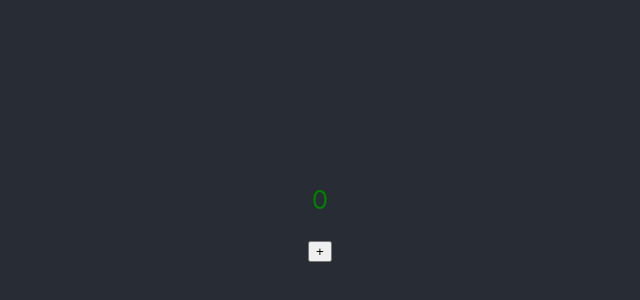
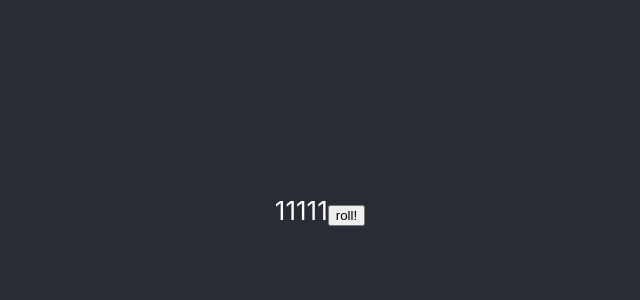
Before and after one commit to boolean-uk/cohort-10-react-demo, a React (Create React App) app: page / in a window 1280 px wide. Shown: the part 190-490 px from the top of the page, without its empty margins (320-960 px from the left). Built offline with nearby package versions, Linux system fonts and the light colour scheme.

Commit message:
dice component

```diff
--- a/src/App.js
+++ b/src/App.js
@@ -1,24 +1,17 @@
 import './App.css';
-import { Message } from './components/Message'
-// import Message from './components/Message/Message.js'
-import { useState } from 'react';
+// import { Message } from './components/Message'
+// import { Counter } from './components/Counter'
+import { Dice } from './components/Dice'
+// what state?
+const initialDice = [1,1,1,1,1]
 
-
-// i need some state!!!!
-// the counter value
 function App() {
-  const [counter, setCounter] = useState(0)
-
-  const handleClick = () => {
-    setCounter(counter + 1)
-  }
 
   return (
 
     <div className="App">
       <header className="App-header">
-        <p>{counter}</p>
-        <button onClick={handleClick}>+</button>
+        <Dice dice={initialDice}/>
       </header>
     </div>
 
--- /dev/null
+++ b/src/components/Counter/Counter.js
@@ -0,0 +1,18 @@
+import { useState } from 'react';
+
+function Counter() {
+  const [counter, setCounter] = useState(0)
+
+  const handleClick = () => {
+    setCounter(counter + 1)
+  }
+
+  return (
+    <>
+      <p>{counter}</p>
+      <button onClick={handleClick}>+</button>
+    </>
+  );
+}
+
+export default Counter
--- /dev/null
+++ b/src/components/Counter/index.js
@@ -0,0 +1,5 @@
+import Counter from './Counter'
+
+export {
+  Counter
+}
--- /dev/null
+++ b/src/components/Dice/Dice.js
@@ -0,0 +1,25 @@
+import { useState } from 'react'
+
+function Dice(props) {
+  const dice = props.dice
+
+  const [currentDice, setCurrentDice] = useState(dice)
+
+  const handleClick = () => {
+    // update currentDice
+    // create an array of 5 items, where each is a random number between 1, 6?
+    const newDice = currentDice.map(item => Math.floor(Math.random() * 6 +1 ))
+    setCurrentDice(newDice) // new random dice
+  }
+
+  return (
+    <div>
+      {
+        currentDice.map(die => <span>{die}</span>)
+      }
+      <button onClick={handleClick}>roll!</button>
+    </div>
+  )
+}
+
+export default Dice
--- /dev/null
+++ b/src/components/Dice/index.js
@@ -0,0 +1,5 @@
+import Dice from './Dice';
+
+export {
+  Dice
+}
```
